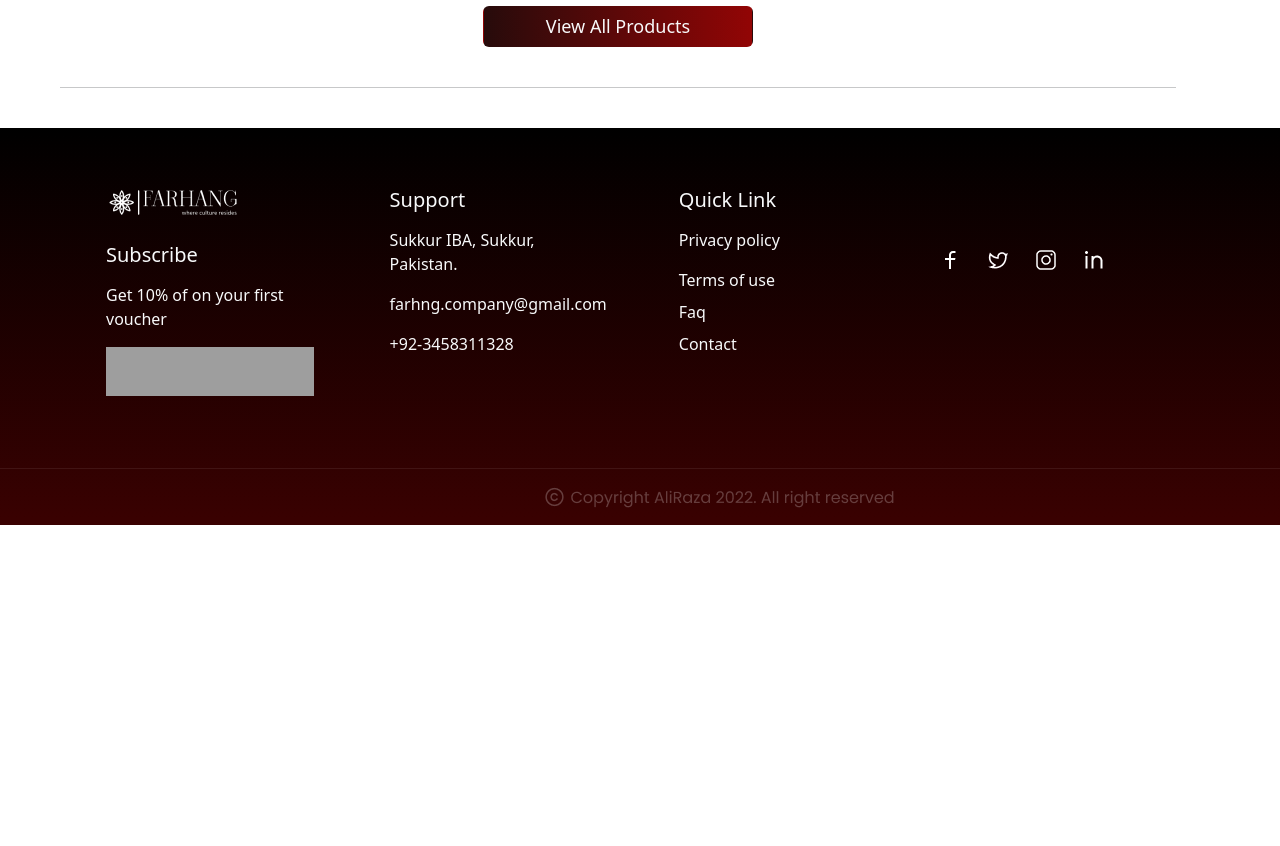
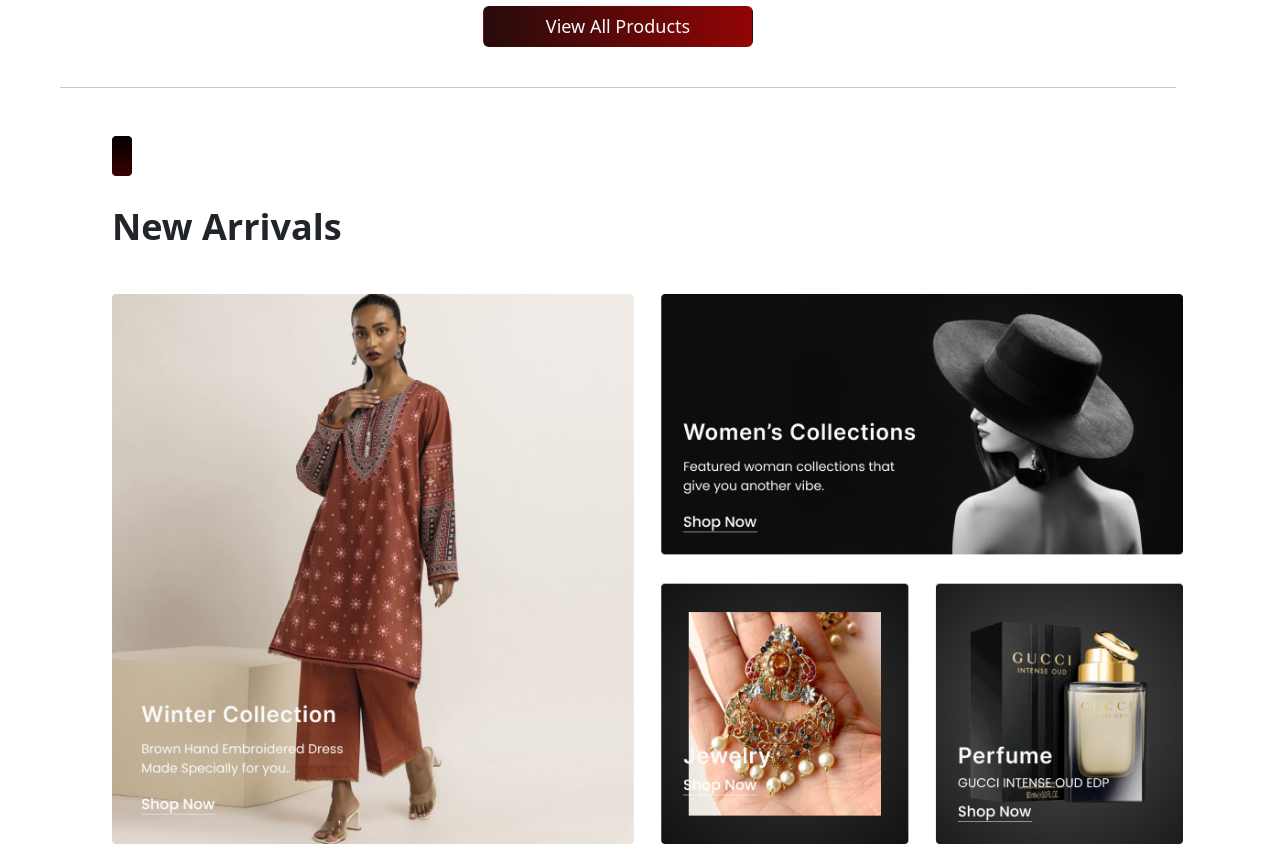
Before and after one commit to HafsaQureshi1/Ecommerce-Web-App, a React (Create React App) app: page / in a window 1280 px wide. Shown: the part 4160-5006 px from the top of the page. Before the commit the page ends 4685 px from the top, so only its background shows below. Built offline with nearby package versions, Linux system fonts and the light colour scheme; grey boxes are pictures that could not be loaded; the HTML template or start-up script is replaced by a standard one.

Commit message:
Add files via upload

```diff
--- a/src/App.js
+++ b/src/App.js
@@ -7,6 +7,7 @@ import {Route, Routes } from 'react-router-dom';
 import Bestselling from './components/Bestselling';
 import Banner from './components/Banner';
 import ExploreProducts from './components/Exploreproducts';
+import Newarrival from './components/Newarrival';
 function App() {
   return (
     <div >
@@ -15,6 +16,8 @@ function App() {
       <Bestselling/>
       <Banner/>
       <ExploreProducts/>
+      <Newarrival/>
+
       <Routes>
 
       </Routes>
--- /dev/null
+++ b/src/components/Newarrival.js
@@ -0,0 +1,13 @@
+import arrival from '../assets/images/arrival.png'
+import box from '../assets/images/box.png'
+export default function Newarrival(){
+    return(
+<div style={{marginLeft:'100px'}} className=' my-2 container'>
+      <img className='my-2' src={box} alt="" />
+    <p className='my-3 fw-bold' style={{fontSize:'36px'}}>New Arrivals  </p>
+    <img style={{width:'96%'}} className='my-4 img-fluid' src={arrival} alt="" />
+    </div>
+
+
+    )
+}
```
Also changed, not shown: src/assets/images/arrival.png (added), src/assets/images/box.png (added).
